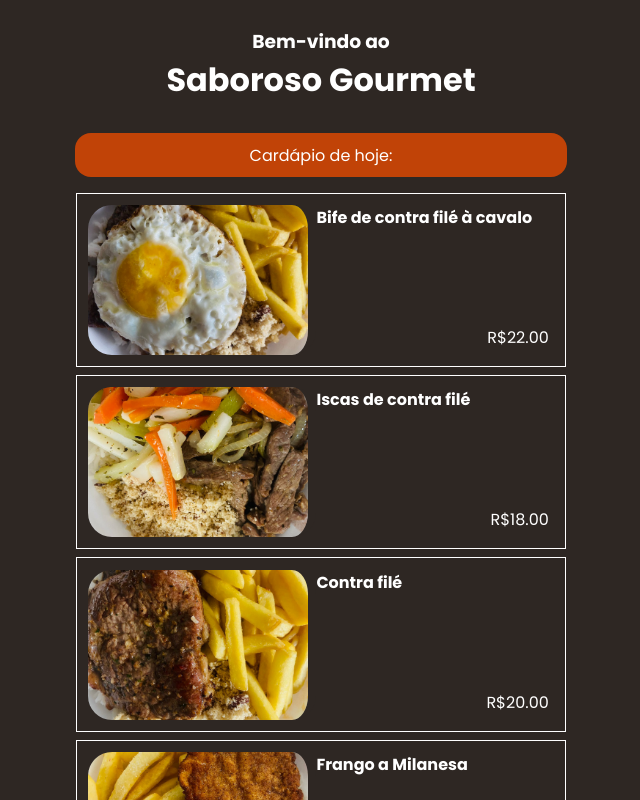
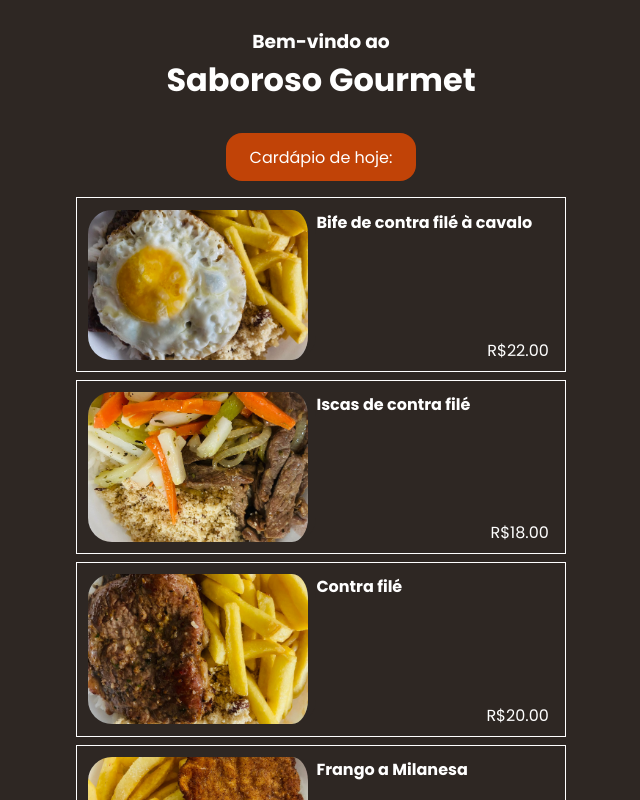
Before and after one commit to pamedsi/saborosofront, an Angular app: page / in a window 1280 px wide. Shown: the top 800 px of the page, without its empty margins (319-959 px from the left). Built offline with nearby package versions, Linux system fonts and the light colour scheme.

Commit message:
refatora padding dos itens do menu

```diff
--- a/src/app/Components/container/container.component.css
+++ b/src/app/Components/container/container.component.css
@@ -1,11 +1,11 @@
 section {
   background-color: #c14307;
-  min-width: 30rem;
+  min-width: auto;
   max-width: 40rem;
   min-height: 2rem;
   border-radius: 1rem;
   margin: 0.5rem;
-  padding: 0.35rem;
+  padding: 0.5rem 1.5rem 0.5rem 1.5rem;
   display: flex;
   flex-direction: column;
   justify-content: space-evenly;
--- a/src/app/Components/menu-item/menu-item.component.css
+++ b/src/app/Components/menu-item/menu-item.component.css
@@ -18,7 +18,7 @@ img {
 
 .price {
   position: absolute;
-  padding: 0 1rem 1rem 0;
+  padding: 0 1rem 0.5rem 0;
   bottom: 0;
   right: 0;
 }
```
